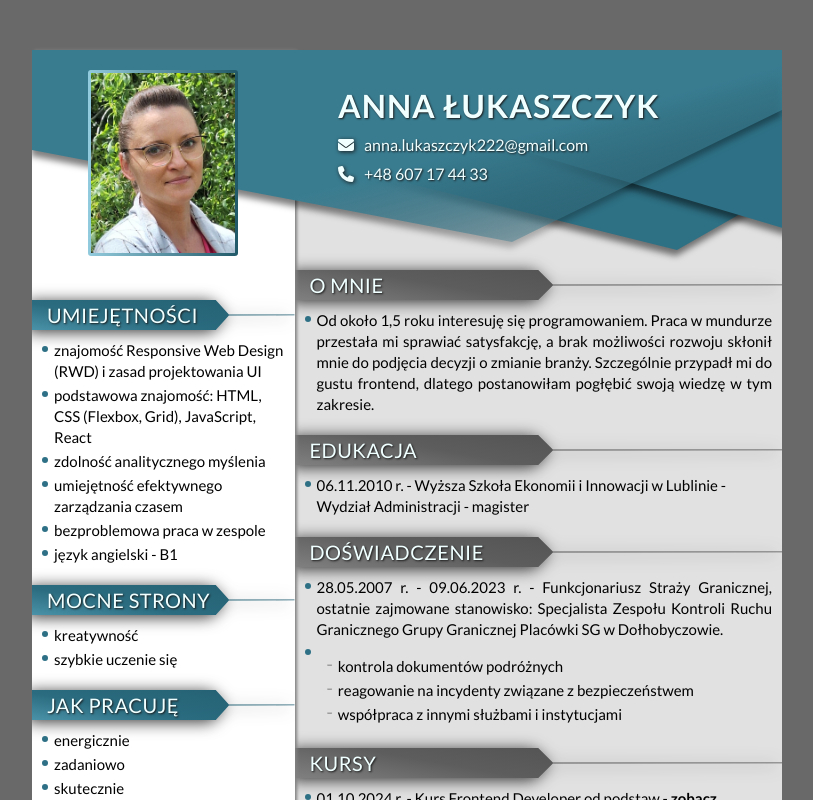
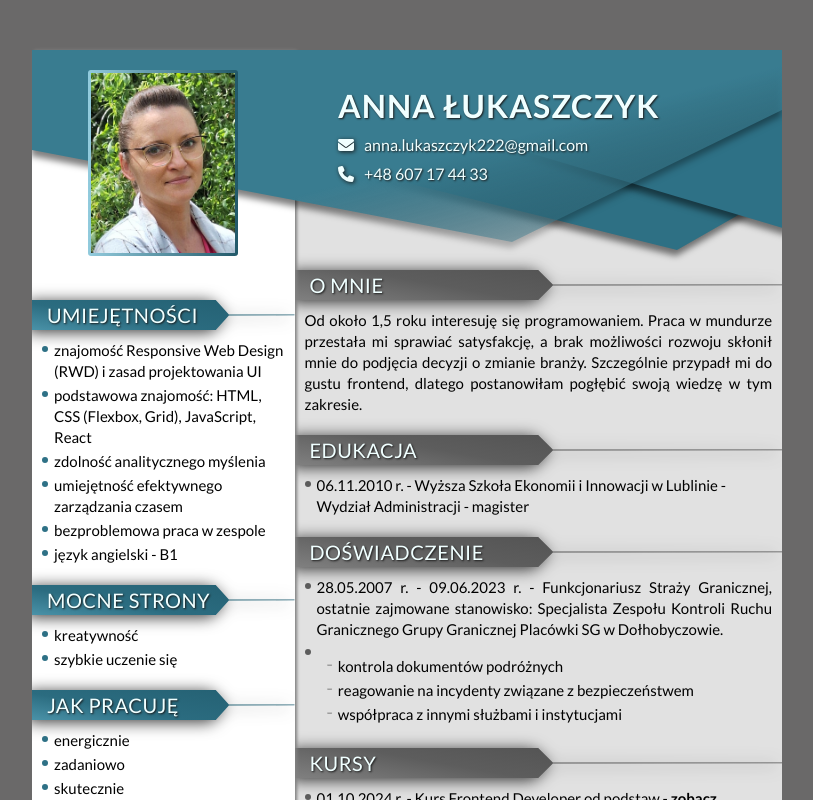
Before and after one commit to AnnaLukaszczyk/CV-AnnaLukaszczyk, a React (Create React App) app: page / in a window 1280 px wide. Shown: the top 800 px of the page, without its empty margins (233-1046 px from the left). Built offline with nearby package versions, Linux system fonts and the light colour scheme.

Commit message:
updated Section component to pass down icons visibility

```diff
--- a/src/common/Section/index.js
+++ b/src/common/Section/index.js
@@ -1,11 +1,11 @@
 import { List } from "../List";
 import { SectionTitle, SectionTitleShadow, StyledSection } from "./styled";
 
-export const Section = ({ name, isMain, content }) => (
+export const Section = ({ name, isMain, content, showIcons = true }) => (
 	<StyledSection>
-		<SectionTitleShadow>
-			<SectionTitle $isMain={isMain}>{name}</SectionTitle>
-		</SectionTitleShadow>
-		<List items={content} />
+			<SectionTitleShadow>
+				<SectionTitle $isMain={isMain}>{name}</SectionTitle>
+			</SectionTitleShadow>
+		<List items={content} isMain={isMain} showIcons={showIcons} />
 	</StyledSection>
 );
```
